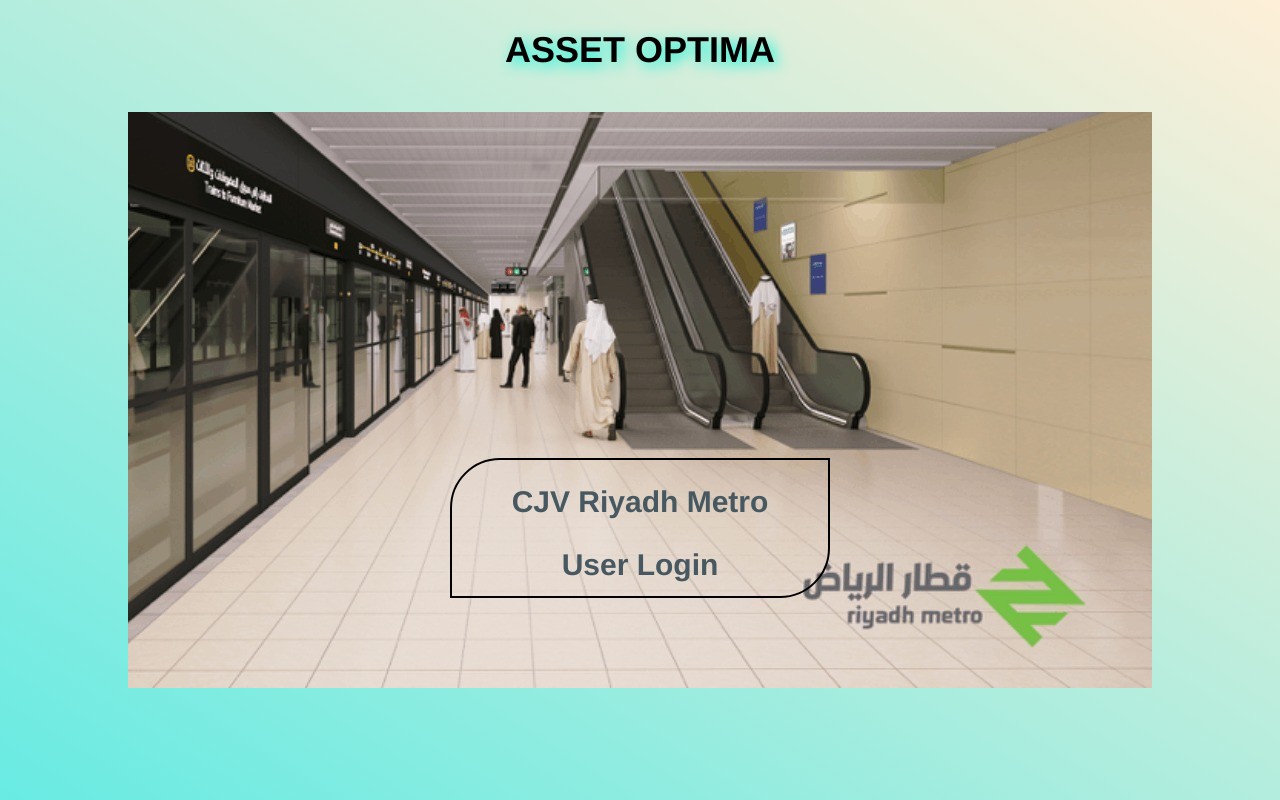
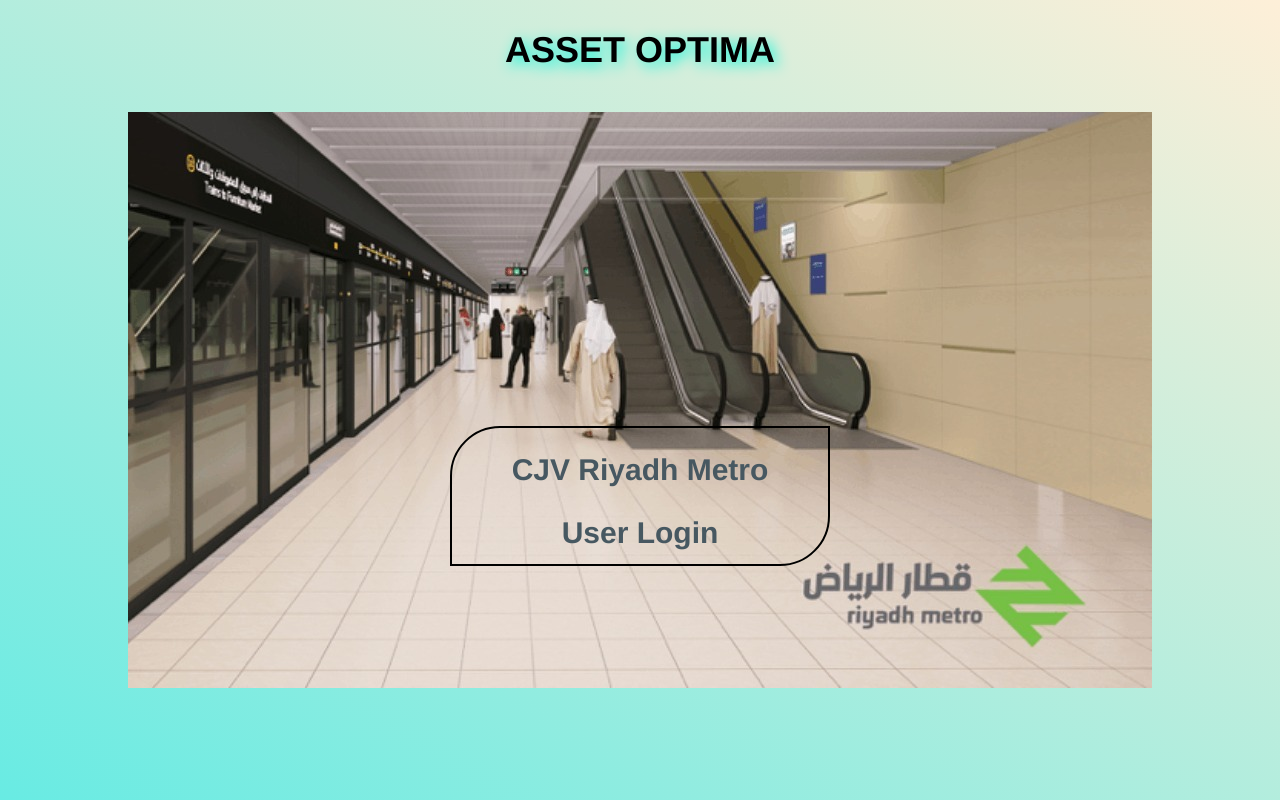
Before and after one commit to cibilabraham/RiyadhMetro, a Django app: template fracas_admin/templates/indexPage.html in a window 1280 px wide. Run offline with Django 3.2, Linux system fonts and the light colour scheme; the template is opened without the code that fills it, so the values that code supplies are empty; some libraries are stand-ins or nearby versions.

Commit message:
Update indexPage.html

```diff
--- a/fracas_admin/templates/indexPage.html
+++ b/fracas_admin/templates/indexPage.html
@@ -25,7 +25,7 @@
     justify-content: center;
     align-items: center;
     height: 100vh;
-    padding-top: 20%;
+    padding-top: 15%;
 }
 
 .div-container {
```
